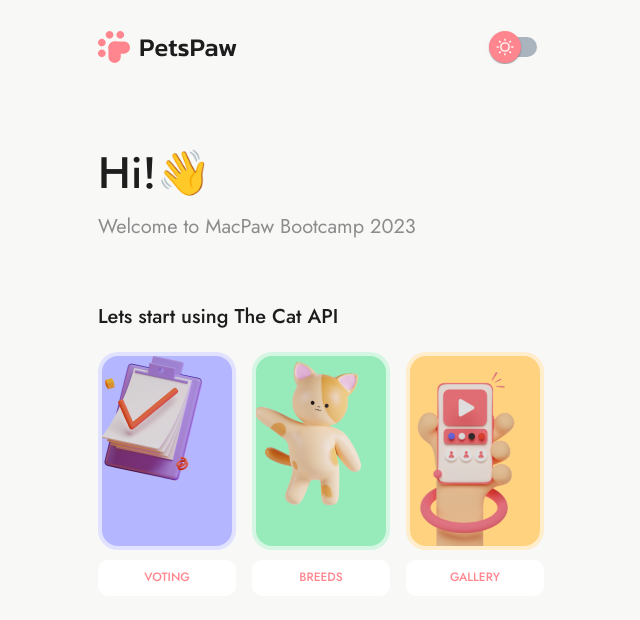
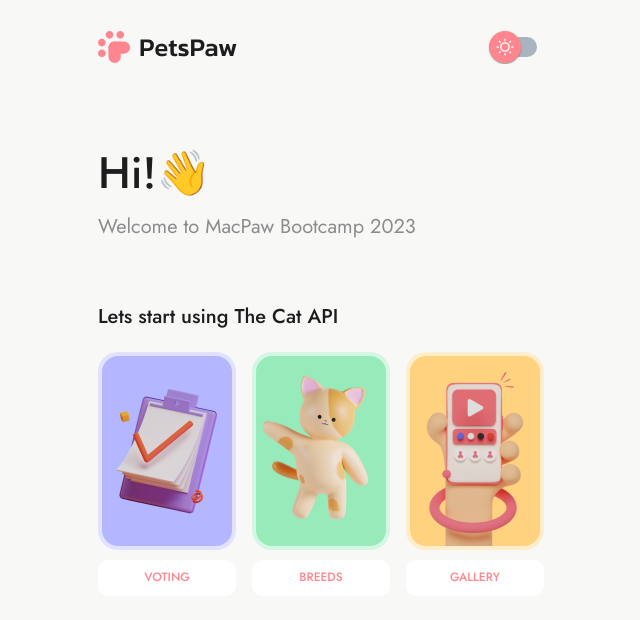
Before and after one commit to ThisNarciss/petspaw, a Next.js app: page / in a window 1280 px wide. Shown: the top 620 px of the page, without its empty margins (319-959 px from the left). Built offline with nearby package versions, Linux system fonts and the light colour scheme.

Commit message:
fix: home link img centring

```diff
--- a/src/components/ui/Navigation.tsx
+++ b/src/components/ui/Navigation.tsx
@@ -56,7 +56,7 @@
               href={link.href}
             >
               <div
-                className={`flex items-center justify-center border-[4px] rounded-[20px] border-solid w-[138px] hidden md:block group-hover:border-[--background-second-color] h-[198px] ${bgColor} ${
+                className={`flex items-center justify-center border-[4px] rounded-[20px] border-solid w-[138px] hidden md:flex group-hover:border-[--background-second-color] h-[198px] ${bgColor} ${
                   isActive ? "border-[#FBE0DC]" : "border-[--border-purple]"
                 }`}
               >
```
